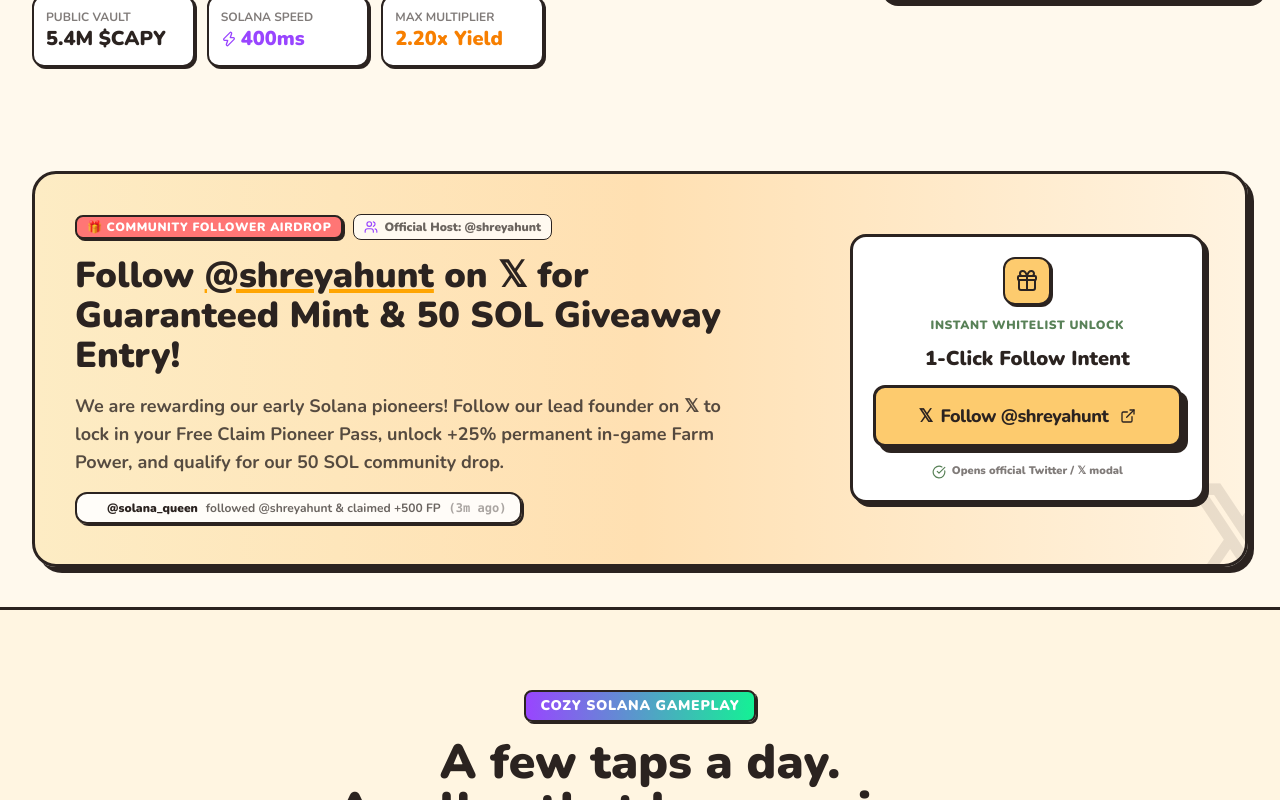
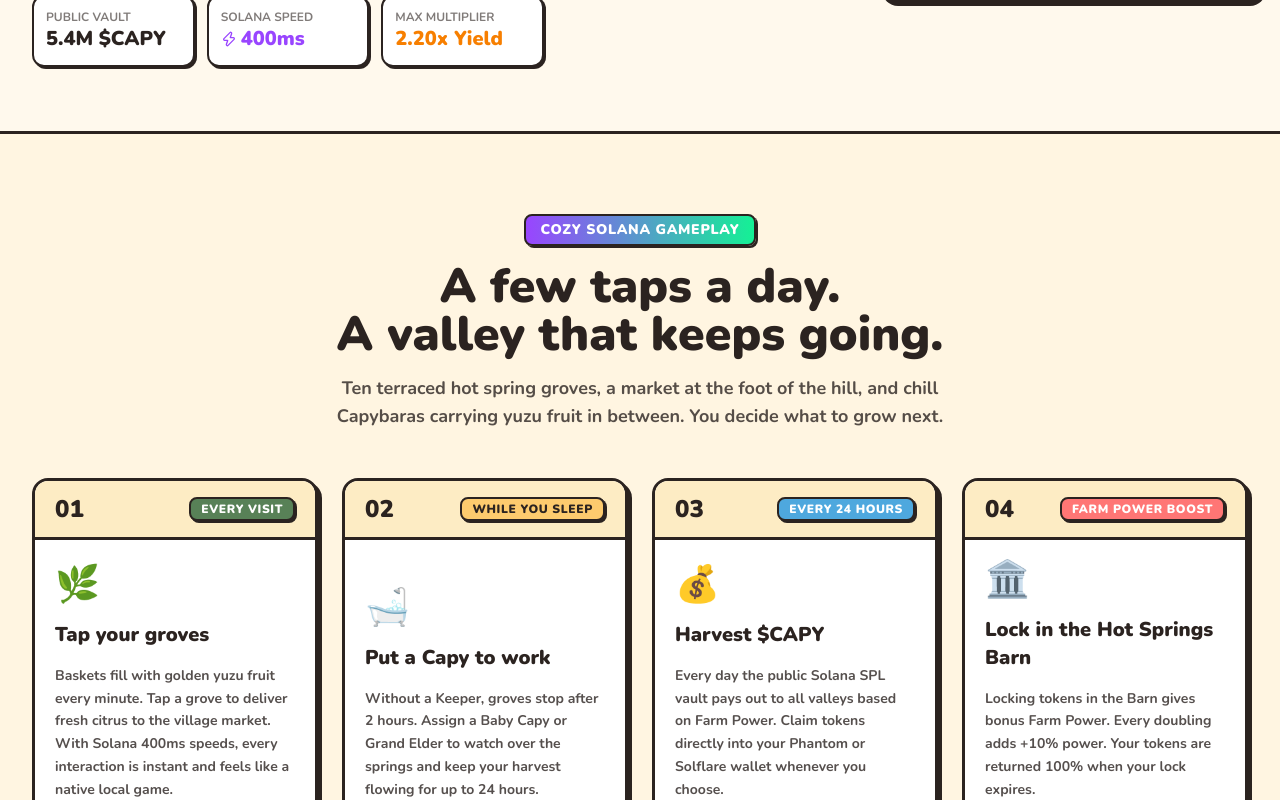
Before and after one commit to gouravgsp007/capy-valley, a Next.js app: page / in a window 1280 px wide. Shown: the part 780-1580 px from the top of the page. Built offline with nearby package versions, Linux system fonts and the light colour scheme.

Commit message:
chore: remove 50 SOL giveaway banner from homepage

```diff
--- a/src/app/page.tsx
+++ b/src/app/page.tsx
@@ -2,7 +2,6 @@
 
 import React, { useState } from 'react';
 import HeroSection from '@/components/home/HeroSection';
-import TwitterFollowBanner from '@/components/common/TwitterFollowBanner';
 import GameLoopSection from '@/components/home/GameLoopSection';
 import FarmPowerCalculator from '@/components/home/FarmPowerCalculator';
 import VaultStatsPreview from '@/components/home/VaultStatsPreview';
@@ -24,7 +23,6 @@ export default function HomePage() {
     <div className={`transition-colors duration-700 min-h-screen ${bgClasses}`}>
       <AtmosphereCanvas mode={atmosphere} />
       <HeroSection atmosphere={atmosphere} onAtmosphereChange={setAtmosphere} />
-      <TwitterFollowBanner />
       <GameLoopSection />
       <FarmPowerCalculator />
       <VaultStatsPreview />
--- a/src/components/common/TwitterFollowBanner.tsx
+++ /dev/null
@@ -1,108 +0,0 @@
-'use client';
-
-import React, { useState, useEffect } from 'react';
-import BrutalButton from './BrutalButton';
-import PixelBadge from './PixelBadge';
-import { SITE_METADATA } from '@/lib/constants';
-import { Sparkles, Gift, CheckCircle, ExternalLink, Users } from 'lucide-react';
-import { sound } from '@/lib/audio';
-
-export default function TwitterFollowBanner() {
-  const [fomoIndex, setFomoIndex] = useState(0);
-
-  const fomoTicker = [
-    { handle: 'phantom_whale', time: '1m ago', action: 'followed @shreyahunt & secured GTD spot' },
-    { handle: 'solana_queen', time: '3m ago', action: 'followed @shreyahunt & claimed +500 FP' },
-    { handle: 'capy_degen', time: '5m ago', action: 'retweeted @shreyahunt pinned trailer' },
-    { handle: 'zen_master', time: '7m ago', action: 'followed @shreyahunt for Pioneer Pass' },
-  ];
-
-  useEffect(() => {
-    const timer = setInterval(() => {
-      setFomoIndex((prev) => (prev + 1) % fomoTicker.length);
-    }, 3500);
-    return () => clearInterval(timer);
-  }, [fomoTicker.length]);
-
-  const handleFollowClick = () => {
-    sound.playSuccess();
-    window.open(SITE_METADATA.twitterFollowIntent, '_blank', 'noopener,noreferrer');
-  };
-
-  return (
-    <section className="py-10 px-4 lg:px-8">
-      <div className="max-w-7xl mx-auto">
-        <div className="bg-gradient-to-r from-sand via-[#FFE0B2] to-[#FFF3E0] rounded-3xl border-[3.5px] border-ink p-6 sm:p-10 shadow-brutal-lg relative overflow-hidden">
-          {/* Background Badge Watermark */}
-          <div className="absolute -right-10 -bottom-10 opacity-10 pointer-events-none text-9xl font-black select-none">
-            𝕏
-          </div>
-
-          <div className="grid grid-cols-1 lg:grid-cols-12 gap-8 items-center relative z-10">
-            {/* Left Column: Offer & Social Proof */}
-            <div className="lg:col-span-8 space-y-4">
-              <div className="flex flex-wrap items-center gap-2.5">
-                <PixelBadge variant="coral" size="sm">
-                  🎁 COMMUNITY FOLLOWER AIRDROP
-                </PixelBadge>
-                <span className="text-xs font-black text-ink/70 bg-snow/80 px-2.5 py-1 rounded-lg border border-ink flex items-center gap-1.5">
-                  <Users className="w-3.5 h-3.5 text-solana-purple" />
-                  Official Host: @{SITE_METADATA.twitterHandle}
-                </span>
-              </div>
-
-              <h2 className="text-2xl sm:text-3xl lg:text-4xl font-black text-ink leading-tight">
-                Follow <span className="underline decoration-yuzu-gold decoration-[4px]">@{SITE_METADATA.twitterHandle}</span> on 𝕏 for <br className="hidden sm:inline" />
-                Guaranteed Mint & 50 SOL Giveaway Entry!
-              </h2>
-
-              <p className="text-base sm:text-lg text-ink/80 font-bold max-w-2xl leading-relaxed">
-                We are rewarding our early Solana pioneers! Follow our lead founder on 𝕏 to lock in your Free Claim Pioneer Pass, unlock +25% permanent in-game Farm Power, and qualify for our 50 SOL community drop.
-              </p>
-
-              {/* Live FOMO Activity Ticker */}
-              <div className="inline-flex items-center gap-2 bg-snow/90 px-3.5 py-1.5 rounded-xl border-[2px] border-ink text-xs font-bold shadow-brutal-sm">
-                <span className="w-2 h-2 rounded-full bg-solana-green animate-ping shrink-0" />
-                <span className="text-ink font-black">@{fomoTicker[fomoIndex].handle}</span>
-                <span className="text-ink/70">{fomoTicker[fomoIndex].action}</span>
-                <span className="text-ink/40 font-mono">({fomoTicker[fomoIndex].time})</span>
-              </div>
-            </div>
-
-            {/* Right Column: High-Converting CTA Box */}
-            <div className="lg:col-span-4 flex flex-col items-center sm:items-stretch gap-3">
-              <div className="bg-snow p-5 rounded-2xl border-[3px] border-ink shadow-brutal text-center space-y-3">
-                <div className="w-12 h-12 rounded-xl bg-yuzu border-[2px] border-ink flex items-center justify-center text-2xl mx-auto shadow-brutal-sm">
-                  <Gift className="w-6 h-6 text-ink" />
-                </div>
-                <div className="text-xs font-black text-matcha uppercase tracking-wider">
-                  Instant Whitelist Unlock
-                </div>
-                <div className="text-xl font-black text-ink">
-                  1-Click Follow Intent
-                </div>
-
-                <BrutalButton
-                  variant="primary"
-                  size="lg"
-                  onClick={handleFollowClick}
-                  soundType="success"
-                  className="w-full gap-2 text-base font-black shadow-brutal-lg"
-                >
-                  <span>𝕏</span>
-                  Follow @{SITE_METADATA.twitterHandle}
-                  <ExternalLink className="w-4 h-4 ml-1" />
-                </BrutalButton>
-
-                <div className="text-[11px] font-black text-ink/60 flex items-center justify-center gap-1.5 pt-1">
-                  <CheckCircle className="w-3.5 h-3.5 text-matcha" />
-                  Opens official Twitter / 𝕏 modal
-                </div>
-              </div>
-            </div>
-          </div>
-        </div>
-      </div>
-    </section>
-  );
-}
```
Also changed, not shown: 1 other file (tests, documents, lock files or other folders).
